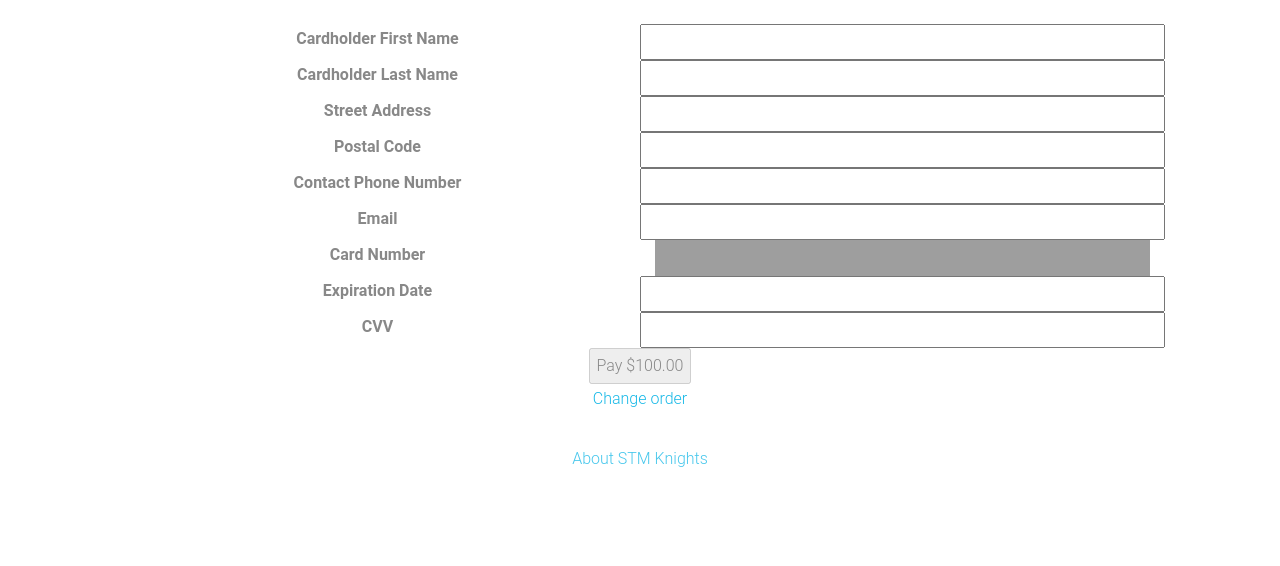
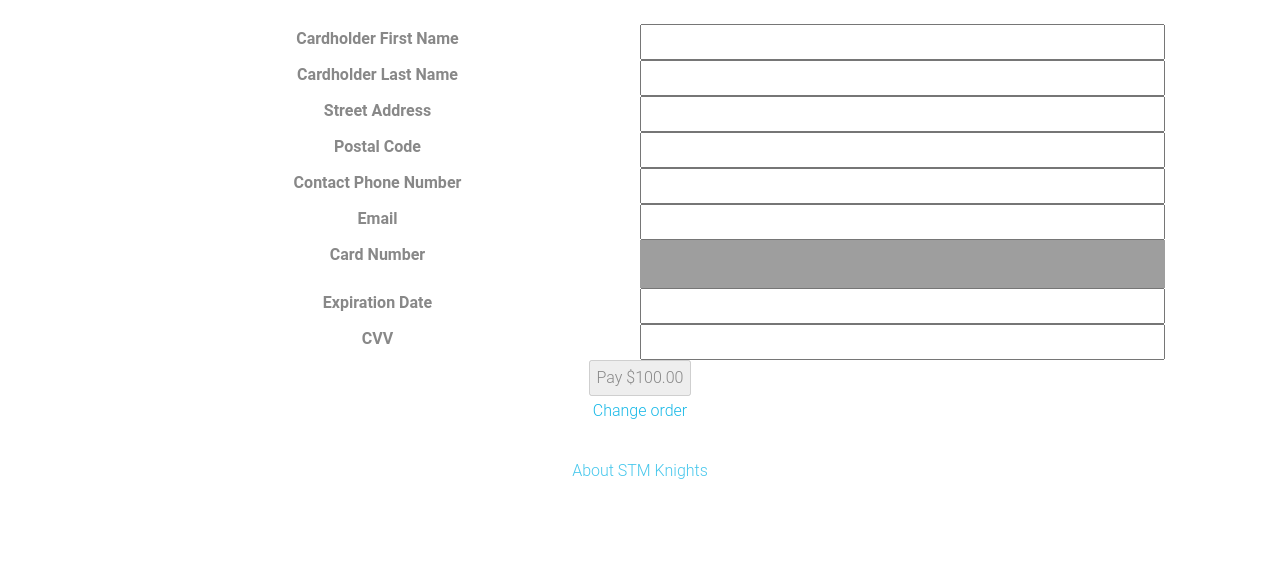
Before and after one commit to brianmego/stmknights, a Django app: template campaigns/templates/campaigns/checkout.html in a window 1280 px wide. Shown: the part 477-1043 px from the top of the page. Before the commit the page ends 944 px from the top, so only its background shows below. Run offline with Django 3.2, Linux system fonts and the light colour scheme; tables that the repository leaves empty hold one stand-in row (values such as "Sample post"); the template is opened without the code that fills it: values that come from a table or form of the project are taken from there, most other values are stand-ins (such as "Sample title", 1, 10 or a date in 2020); parts of the project's set-up code (start-up, migrations or seed data) failed here and were passed over; some libraries are stand-ins or nearby versions; grey boxes are pictures that could not be loaded.

Commit message:
Hacks on iframe size

```diff
--- a/campaigns/templates/campaigns/checkout.html
+++ b/campaigns/templates/campaigns/checkout.html
@@ -60,7 +60,7 @@
             </div>
             <div class='col-md-12'>
                 <label class='col-md-6' for="card-number">Card Number</label>
-                <iframe id="tokenFrame" class='col-md-6' height=36 name="tokenFrame" frameborder="0" scrolling="no"/></iframe>
+                <iframe id="tokenFrame" class='col-md-6' height=48 style="padding:0" name="tokenFrame" frameborder="0" scrolling="no"/></iframe>
             </div>
             <div id="cardNumberValidationError" class="error"></div>
             <div class='col-md-12'>
@@ -121,7 +121,7 @@
          var tokenError = '';
 
         function loadIframe() {
-            document.getElementById("tokenFrame").src = "https://fts.cardconnect.com:6443/itoke/ajax-tokenizer.html?css=.error{color:red;border-color:red;};input{margin:0;}&invalidinputevent=true";
+            document.getElementById("tokenFrame").src = "https://fts.cardconnect.com:6443/itoke/ajax-tokenizer.html?css=input{padding-left:15px;padding-right:15px;width:460px;line-height:30px}&invalidinputevent=true";
         }
 
         function validateForm() {
```
Also changed, not shown: 1 other file.
